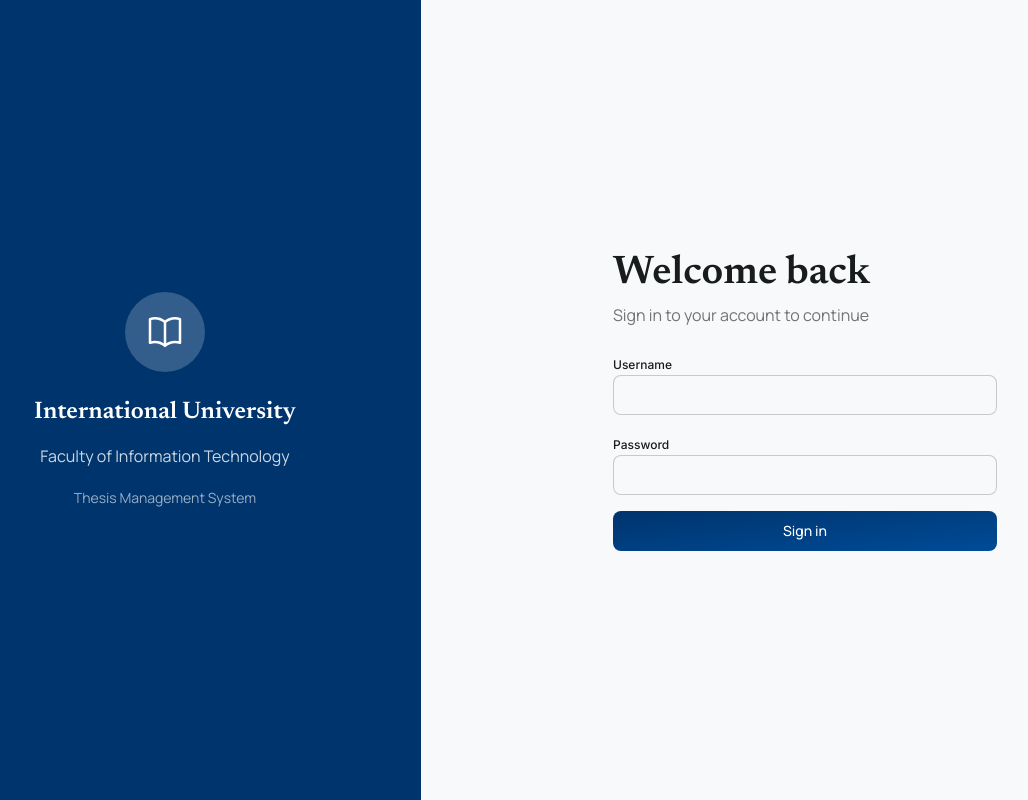
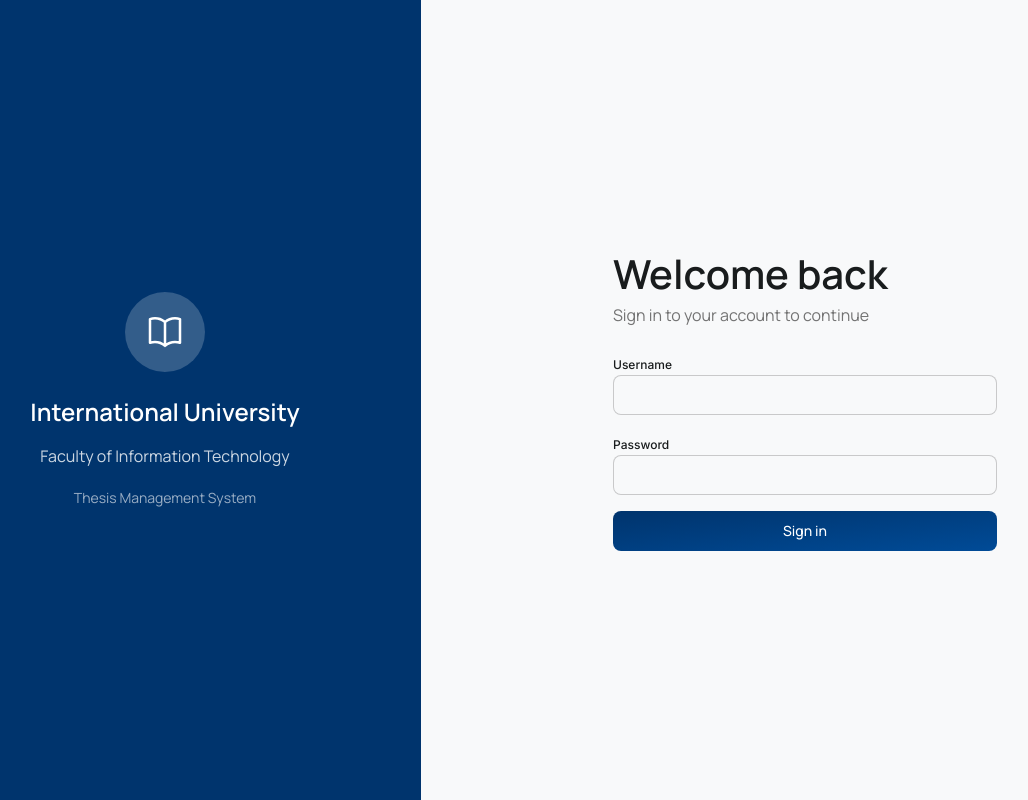
Before and after one commit to DuyDucIU/ThesisManagementSystem, a React (Vite) app in the folder frontend/: page /login in a window 1280 px wide. Shown: the whole page, without its empty margins (91-1119 px from the left). Built offline with nearby package versions, Linux system fonts and the light colour scheme; no server answers.

Commit message:
Switch display font to Manrope, fix semester filter card layout

```diff
--- a/frontend/index.html
+++ b/frontend/index.html
@@ -7,7 +7,7 @@
     <title>Thesis Management System</title>
     <link rel="preconnect" href="https://fonts.googleapis.com" />
     <link rel="preconnect" href="https://fonts.gstatic.com" crossorigin />
-    <link href="https://fonts.googleapis.com/css2?family=Newsreader:ital,opsz,wght@0,6..72,400;0,6..72,600;1,6..72,400&family=Manrope:wght@400;500;600&family=Inter:wght@400;500&display=swap" rel="stylesheet" />
+    <link href="https://fonts.googleapis.com/css2?family=Manrope:wght@400;500;600&family=Inter:wght@400;500&display=swap" rel="stylesheet" />
   </head>
   <body>
     <div id="root"></div>
--- a/frontend/src/features/semester/components/SemesterListPage.tsx
+++ b/frontend/src/features/semester/components/SemesterListPage.tsx
@@ -162,7 +162,7 @@ export default function SemesterListPage() {
       </div>
 
       {/* Filters toolbar + Status cards */}
-      <div className="flex gap-4 items-stretch">
+      <div className="flex gap-4 items-start">
         {/* Filters */}
         <div className="flex-1 flex flex-wrap gap-3 bg-surface-container-low rounded-lg p-4">
           <Input
--- a/frontend/src/index.css
+++ b/frontend/src/index.css
@@ -59,7 +59,7 @@ body {
 }
 
 @theme inline {
-  --font-display: 'Newsreader', Georgia, serif;
+  --font-display: 'Manrope', system-ui, sans-serif;
   --font-sans: 'Manrope', system-ui, sans-serif;
   --font-label: 'Inter', system-ui, sans-serif;
   --color-ring-offset-background: var(--background);
```
Also changed, not shown: 1 other file (tests, documents, lock files or other folders).
